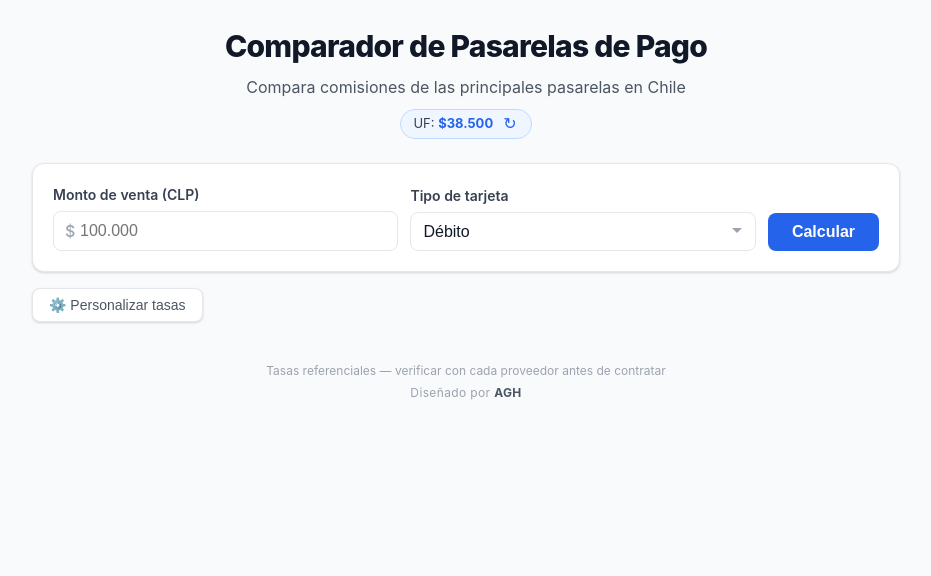
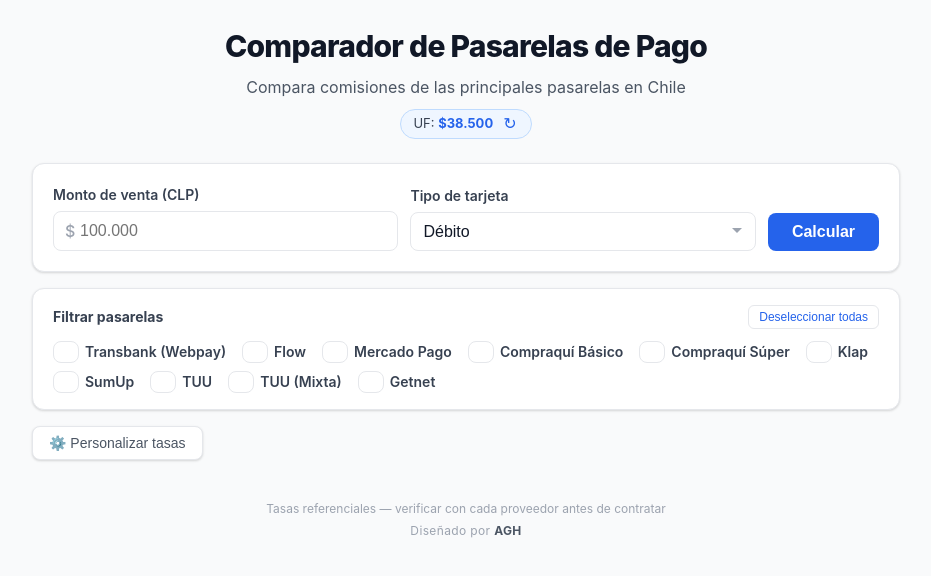
Before and after one commit to RIELOF/calculadora-pasarelas, a React (Vite) app in the folder frontend/: page / in a window 1280 px wide. Shown: the top 576 px of the page, without its empty margins (174-1105 px from the left). Built offline with nearby package versions, Linux system fonts and the light colour scheme; no server answers.

Commit message:
feat: filtrar pasarelas con checkboxes

```diff
--- a/frontend/src/App.css
+++ b/frontend/src/App.css
@@ -412,6 +412,65 @@
   position: relative;
 }
 
+/* Filtros */
+.filtros-card {
+  padding: 1rem 1.25rem;
+}
+
+.filtros-header {
+  display: flex;
+  align-items: center;
+  justify-content: space-between;
+  margin-bottom: 0.75rem;
+  flex-wrap: wrap;
+  gap: 0.5rem;
+}
+
+.filtros-titulo {
+  font-size: 0.875rem;
+  font-weight: 700;
+  color: var(--gray-700);
+}
+
+.filtros-toggle-todas {
+  background: none;
+  border: 1px solid var(--gray-200);
+  border-radius: 0.375rem;
+  padding: 0.25rem 0.625rem;
+  font-size: 0.75rem;
+  color: var(--blue);
+  cursor: pointer;
+  transition: background 0.15s;
+}
+
+.filtros-toggle-todas:hover {
+  background: var(--blue-light);
+}
+
+.filtros-grid {
+  display: flex;
+  flex-wrap: wrap;
+  gap: 0.5rem 1rem;
+}
+
+.filtro-item {
+  display: flex;
+  align-items: center;
+  gap: 0.375rem;
+  font-size: 0.875rem;
+  color: var(--gray-700);
+  cursor: pointer;
+  user-select: none;
+}
+
+.filtro-item input[type="checkbox"] {
+  width: 1rem;
+  height: 1rem;
+  accent-color: var(--blue);
+  cursor: pointer;
+  flex-shrink: 0;
+}
+
 /* Config */
 .config-section {
   display: flex;
--- a/frontend/src/App.jsx
+++ b/frontend/src/App.jsx
@@ -1,8 +1,9 @@
-import { useState, useEffect } from 'react';
+import { useState, useEffect, useMemo } from 'react';
 import FormCalculo from './components/FormCalculo';
 import TablaResultados from './components/TablaResultados';
 import GraficoBarras from './components/GraficoBarras';
 import ConfiguracionTasas from './components/ConfiguracionTasas';
+import FiltrosPasarelas from './components/FiltrosPasarelas';
 import { calcularComisiones, TASAS_DEFAULT, UF_CLP_DEFAULT } from './services/calcular';
 import { obtenerUF } from './services/uf';
 
@@ -10,6 +11,20 @@
   new Intl.NumberFormat('es-CL', { style: 'currency', currency: 'CLP', maximumFractionDigits: 2 }).format(v);
 
 const VEINTICUATRO_HORAS = 24 * 60 * 60 * 1000;
+
+// Lista fija de nombres para los filtros
+const TODAS_PASARELAS = Object.values({
+  transbank:        'Transbank (Webpay)',
+  flow:             'Flow',
+  mercadopago:      'Mercado Pago',
+  compraquisBasico: 'Compraquí Básico',
+  compraquisSuper:  'Compraquí Súper',
+  klap:             'Klap',
+  sumup:            'SumUp',
+  tuuPercentual:    'TUU',
+  tuuMixta:         'TUU (Mixta)',
+  getnet:           'Getnet',
+});
 
 export default function App() {
   const [resultados, setResultados] = useState([]);
@@ -19,6 +34,7 @@
   const [ufFecha, setUfFecha] = useState(null);
   const [ufCargando, setUfCargando] = useState(true);
   const [mostrarConfig, setMostrarConfig] = useState(false);
+  const [activas, setActivas] = useState(new Set(TODAS_PASARELAS));
 
   const fetchUF = async () => {
     setUfCargando(true);
@@ -50,6 +66,11 @@
     }
   };
 
+  const resultadosFiltrados = useMemo(
+    () => resultados.filter((r) => activas.has(r.pasarela)),
+    [resultados, activas]
+  );
+
   return (
     <div className="app">
       <header className="app-header">
@@ -75,20 +96,27 @@
       <main className="app-main">
         <FormCalculo onCalcular={handleCalcular} />
 
+        <FiltrosPasarelas
+          pasarelas={TODAS_PASARELAS}
+          activas={activas}
+          onChange={setActivas}
+        />
+
         {error && <div className="error-msg">⚠️ {error}</div>}
 
-        {resultados.length > 0 && (
+        {resultadosFiltrados.length > 0 && (
           <>
-            <TablaResultados resultados={resultados} />
-            <GraficoBarras resultados={resultados} />
+            <TablaResultados resultados={resultadosFiltrados} />
+            <GraficoBarras resultados={resultadosFiltrados} />
           </>
         )}
 
+        {resultados.length > 0 && resultadosFiltrados.length === 0 && (
+          <div className="error-msg">⚠️ Selecciona al menos una pasarela para ver resultados.</div>
+        )}
+
         <div className="config-section">
-          <button
-            className="btn-config"
-            onClick={() => setMostrarConfig((v) => !v)}
-          >
+          <button className="btn-config" onClick={() => setMostrarConfig((v) => !v)}>
             {mostrarConfig ? '▲ Ocultar configuración' : '⚙️ Personalizar tasas'}
           </button>
           {mostrarConfig && (
--- /dev/null
+++ b/frontend/src/components/FiltrosPasarelas.jsx
@@ -0,0 +1,46 @@
+const TODAS = 'todas';
+
+export default function FiltrosPasarelas({ pasarelas, activas, onChange }) {
+  const todasActivas = activas.size === pasarelas.length;
+
+  const toggleTodas = () => {
+    if (todasActivas) {
+      onChange(new Set());
+    } else {
+      onChange(new Set(pasarelas));
+    }
+  };
+
+  const toggle = (nombre) => {
+    const nuevo = new Set(activas);
+    if (nuevo.has(nombre)) {
+      nuevo.delete(nombre);
+    } else {
+      nuevo.add(nombre);
+    }
+    onChange(nuevo);
+  };
+
+  return (
+    <div className="filtros-card card">
+      <div className="filtros-header">
+        <span className="filtros-titulo">Filtrar pasarelas</span>
+        <button className="filtros-toggle-todas" onClick={toggleTodas}>
+          {todasActivas ? 'Deseleccionar todas' : 'Seleccionar todas'}
+        </button>
+      </div>
+      <div className="filtros-grid">
+        {pasarelas.map((nombre) => (
+          <label key={nombre} className="filtro-item">
+            <input
+              type="checkbox"
+              checked={activas.has(nombre)}
+              onChange={() => toggle(nombre)}
+            />
+            <span>{nombre}</span>
+          </label>
+        ))}
+      </div>
+    </div>
+  );
+}
```
